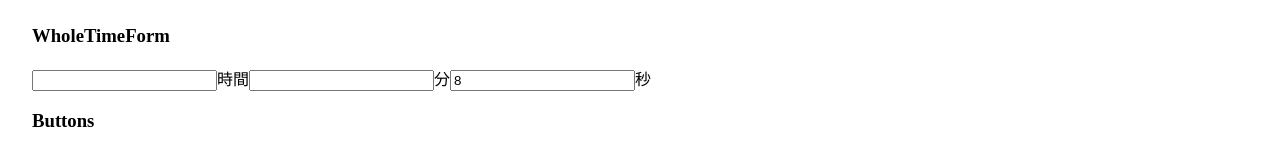
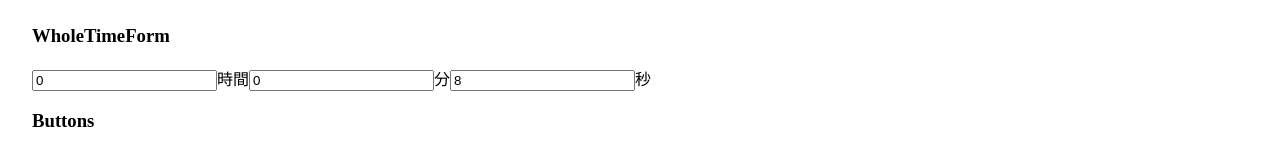
Before and after one commit to youichiro/timekeeper, a Next.js app: page / in a window 1280 px wide. Shown: the part 331-479 px from the top of the page. Built offline with nearby package versions, Linux system fonts and the light colour scheme.

Commit message:
||は0でもfalse判定されてしまうので

```diff
--- a/components/WholeTimeForm.tsx
+++ b/components/WholeTimeForm.tsx
@@ -15,6 +15,10 @@ const WholeTimeForm: React.FC = () => {
     })
   }
 
+  const inputValue = (value: number | null): number | '' => {
+    return value !== null ? value : ''
+  }
+
   return (
     <div>
       <h3>WholeTimeForm</h3>
@@ -23,7 +27,7 @@ const WholeTimeForm: React.FC = () => {
           <input
             name="hours"
             type="number"
-            value={wholeBlockTime.hours || ''}
+            value={inputValue(wholeBlockTime.hours)}
             onChange={onChangeInput}
           />
           時間
@@ -32,7 +36,7 @@ const WholeTimeForm: React.FC = () => {
           <input
             name="minutes"
             type="number"
-            value={wholeBlockTime.minutes || ''}
+            value={inputValue(wholeBlockTime.minutes)}
             onChange={onChangeInput}
           />
           分
@@ -41,7 +45,7 @@ const WholeTimeForm: React.FC = () => {
           <input
             name="seconds"
             type="number"
-            value={wholeBlockTime.seconds || ''}
+            value={inputValue(wholeBlockTime.seconds)}
             onChange={onChangeInput}
           />
           秒
```
